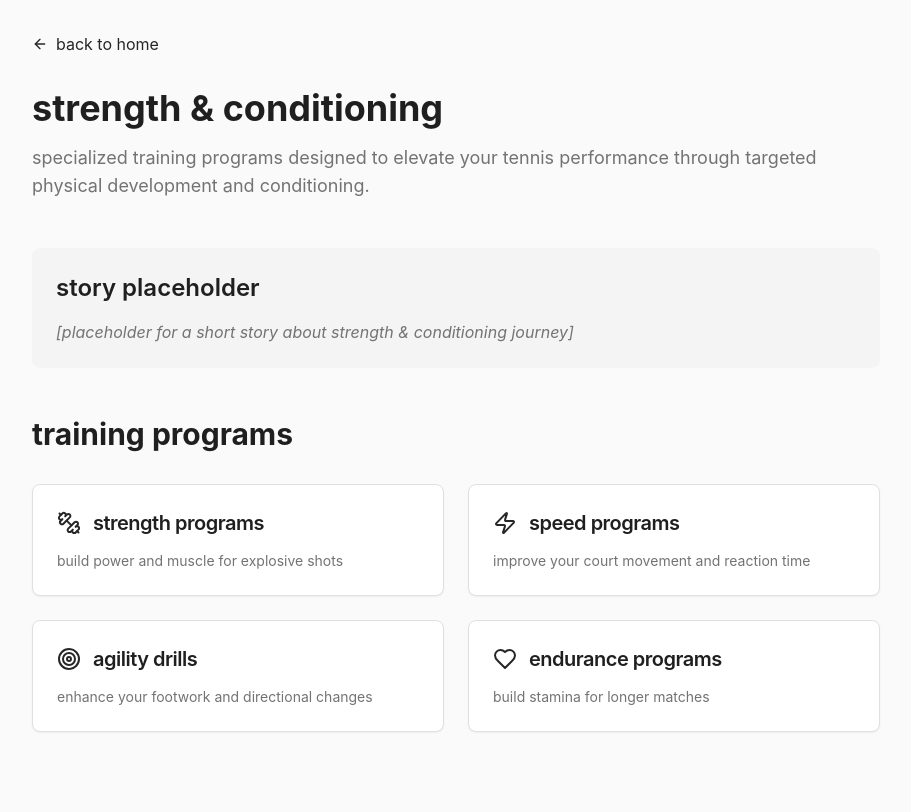
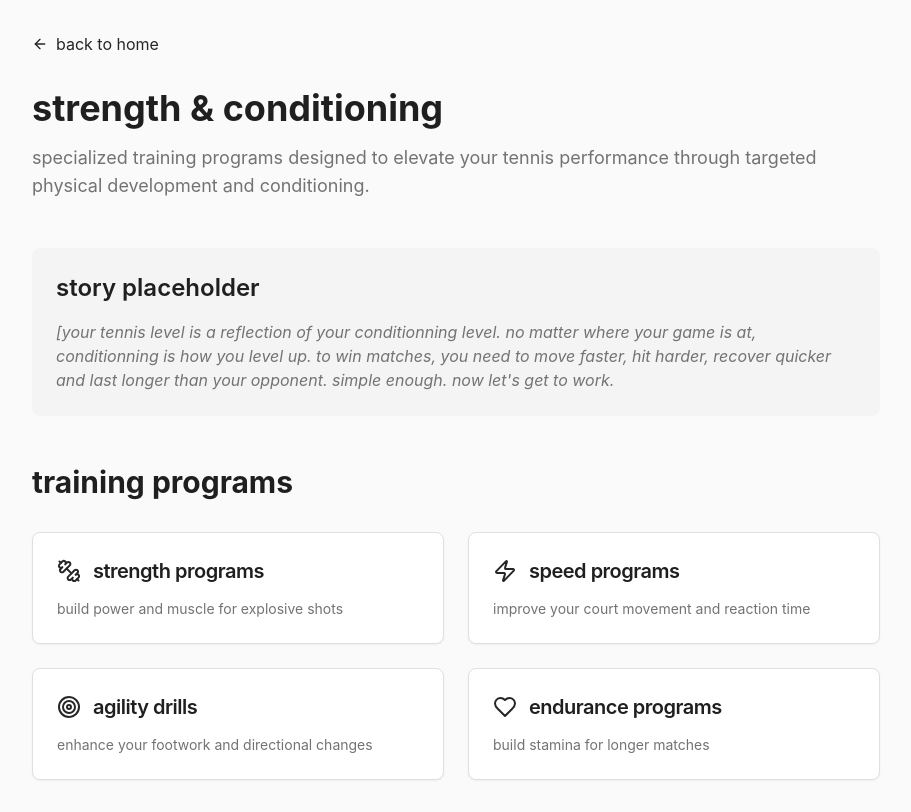
Before and after one commit to meknazee/ziad-website, a React (Vite) app: page /strength-conditioning in a window 1280 px wide. Shown: the whole page, without its empty margins (184-1095 px from the left). Built offline with nearby package versions, Linux system fonts and the light colour scheme.

Commit message:
Visual edit in Lovable
Edited UI in Lovable

```diff
--- a/src/pages/StrengthConditioning.tsx
+++ b/src/pages/StrengthConditioning.tsx
@@ -45,7 +45,10 @@ const StrengthConditioning = () => {
           <div className="bg-muted/50 rounded-lg p-6">
             <h2 className="text-2xl font-semibold text-foreground mb-4">story placeholder</h2>
             <p className="text-muted-foreground italic">
-              [placeholder for a short story about strength & conditioning journey]
+              [your tennis level is a reflection of your conditionning level.
+              no matter where your game is at, conditionning is how you level up.
+              to win matches, you need to move faster, hit harder, recover quicker and last longer than your opponent.
+              simple enough. now let's get to work.
             </p>
           </div>
         </section>
```
